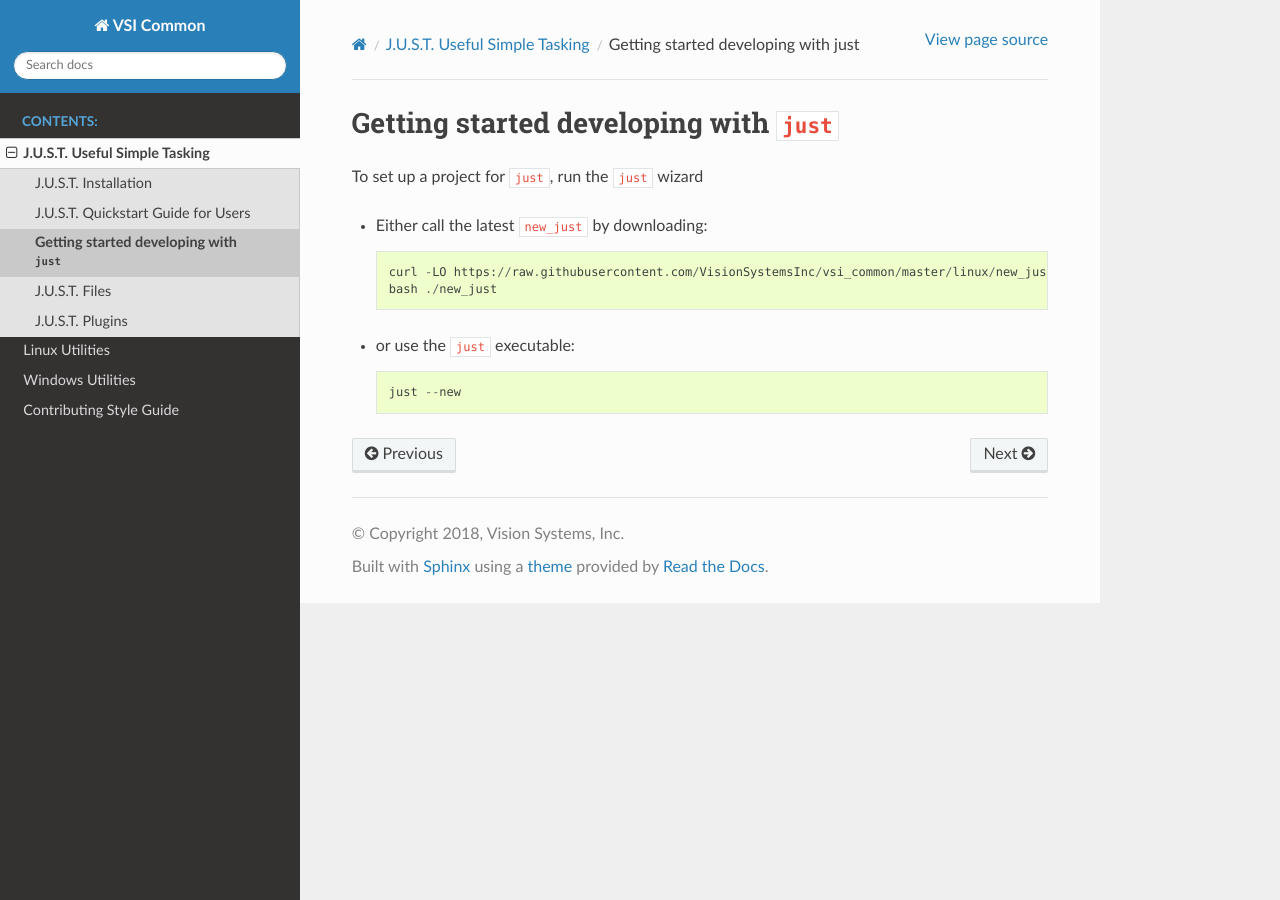
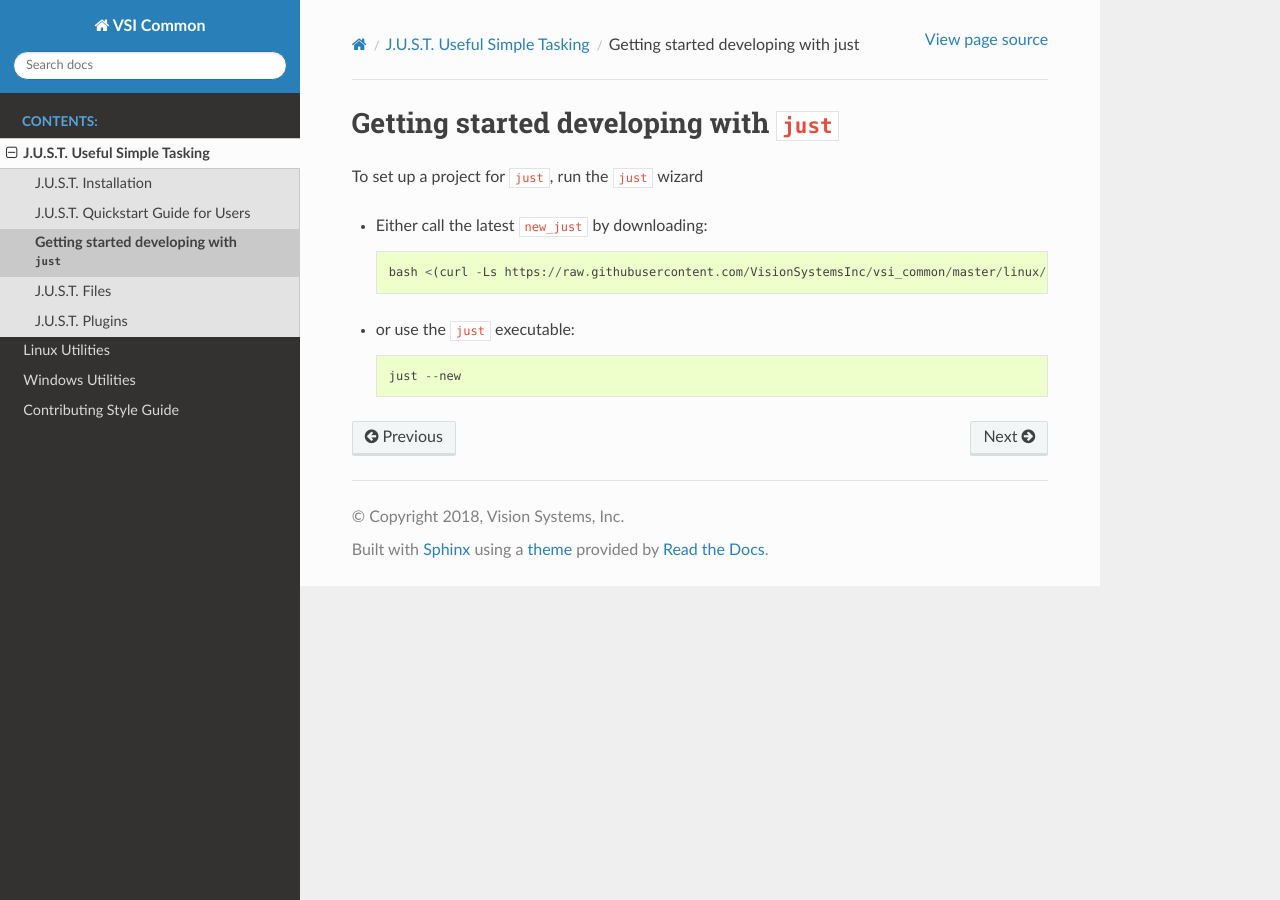
Before and after one commit to VisionSystemsInc/vsi_common, a Sphinx documentation site: the page built from docs/just/quickstart.rst, in a window 1280 px wide. Built offline with Sphinx 7.4.7 and the Read the Docs theme 2.0.0, drawn with Linux system fonts in a browser that asks for light colours; pages that are not in the unit, such as notebooks, are missing from menus.

Commit message:
Revert "Revert to old way of downloading new_just"
This reverts commit e50d321328c805fff0aa21e1b1e845e0f2236c29.

```diff
--- a/docs/just/installation.rst
+++ b/docs/just/installation.rst
@@ -26,8 +26,7 @@ The ``just`` `wizard <https://raw.githubusercontent.com/VisionSystemsInc/vsi_com
 
 .. code-block:: bash
 
-    curl -LO https://raw.githubusercontent.com/VisionSystemsInc/vsi_common/master/linux/new_just
-    bash ./new_just
+    bash <(curl -Ls https://raw.githubusercontent.com/VisionSystemsInc/vsi_common/master/linux/new_just)
 
 .. _just-install-exe:
 
--- a/docs/just/quickstart.rst
+++ b/docs/just/quickstart.rst
@@ -6,9 +6,7 @@ To set up a project for ``just``, run the ``just`` wizard
 
 * Either call the latest ``new_just`` by downloading::
 
-    curl -LO https://raw.githubusercontent.com/VisionSystemsInc/vsi_common/master/linux/new_just
-    bash ./new_just
-
+    bash <(curl -Ls https://raw.githubusercontent.com/VisionSystemsInc/vsi_common/master/linux/new_just)
 
 * or use the ``just`` executable::
 
```
Also changed, not shown: 1 other file.
